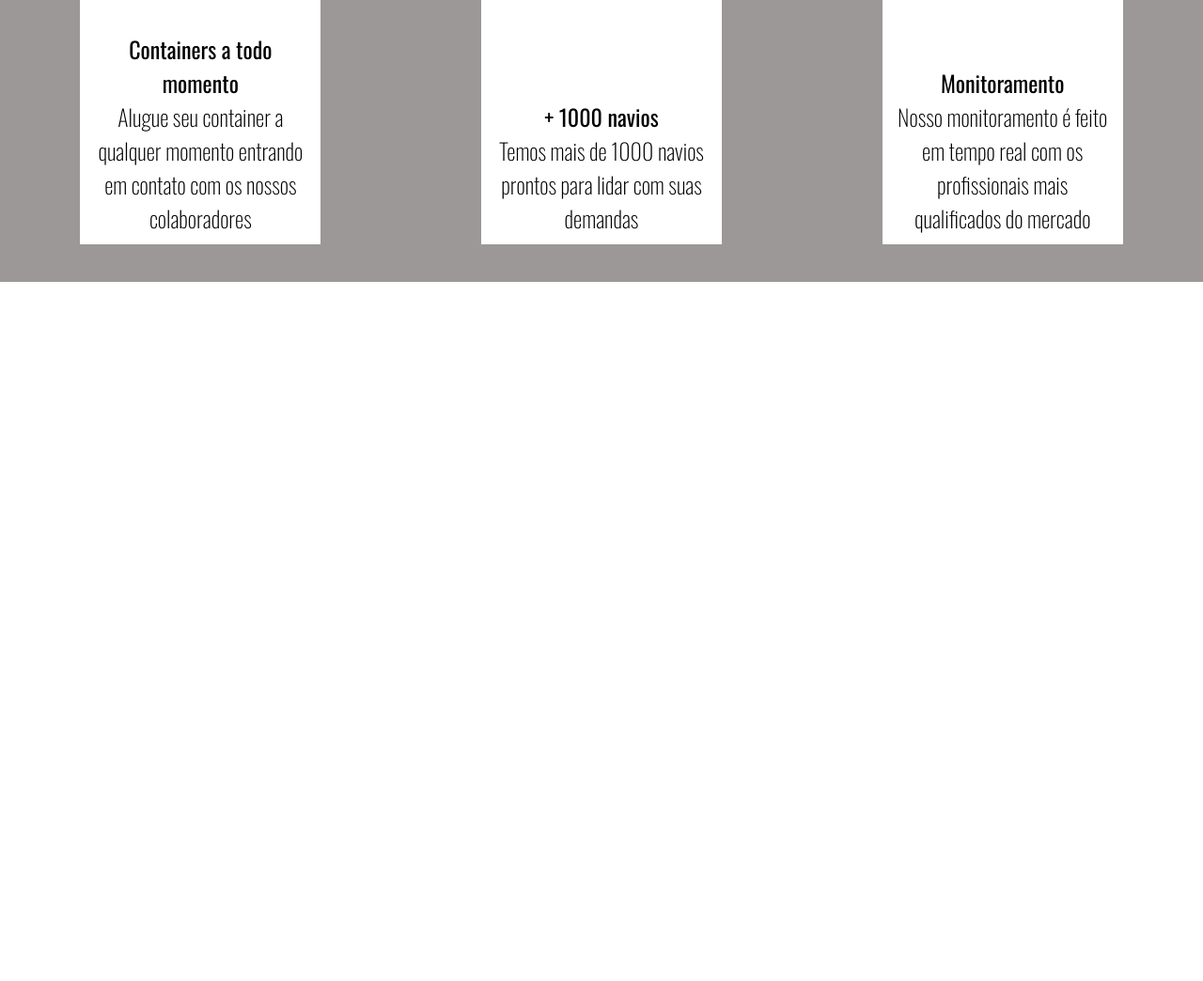
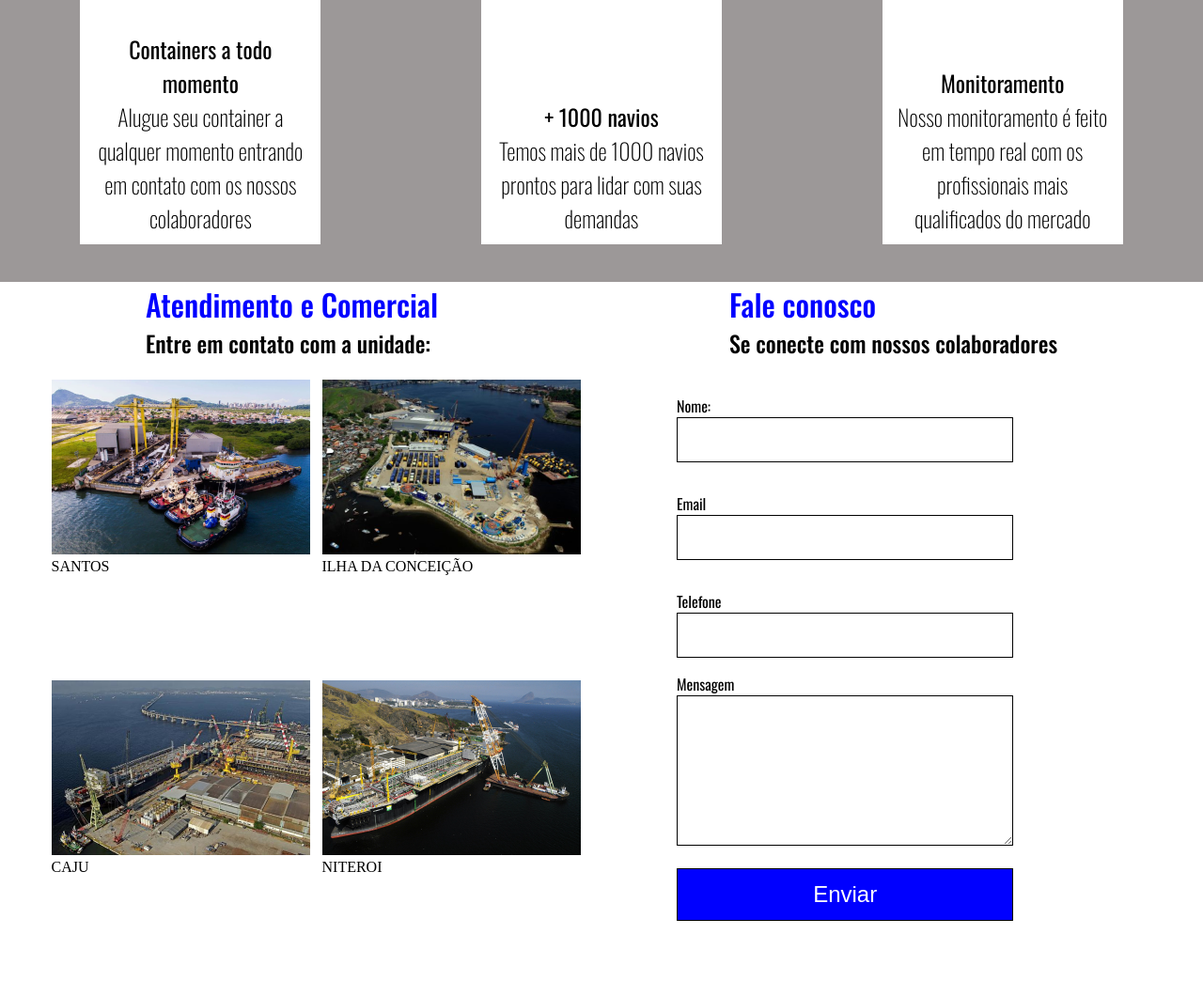
Before and after one commit to Ivansl2024/segundo_desafio, a plain HTML site: page index.html in a window 1280 px wide. Shown: the part 2151-3195 px from the top of the page at 94% size. Before the commit the page ends 2451 px from the top, so only its background shows below. Drawn offline with nearby package versions, Linux system fonts and the light colour scheme.

Commit message:
atualizado

```diff
--- a/index.html
+++ b/index.html
@@ -1,12 +1,10 @@
 <!DOCTYPE html>
 <html lang="pt-BR">
-
   <head>
-    <meta charset="UTF-8">
-    <meta name="viewport" content="width=device-width, initial-scale=1.0">
-    <link rel="stylesheet" href="style.css">
-    <title> Revisão PortoLogística </title>
-
+    <meta charset="UTF-8" />
+    <meta name="viewport" content="width=device-width, initial-scale=1.0" />
+    <link rel="stylesheet" href="style.css" />
+    <title>Revisão PortoLogística</title>
   </head>
 
   <body>
@@ -20,32 +18,30 @@
           <li><a href="" target="_blank"> Serviços </a></li>
         </ul>
       </nav>
-        <button> Contato </button>
+      <button>Contato</button>
     </header>
 
     <main>
-
       <section class="container_PortoLogistica">
-            <h1> PortoLogística </h1>
-            <p> Soluções integradas para gestão portuária </p>
-            <button> Serviços </button>
-
+        <h1>PortoLogística</h1>
+        <p>Soluções integradas para gestão portuária</p>
+        <button>Serviços</button>
       </section>
 
       <section class="container">
-
-
-
-
         <article class="texto">
-
           <h6>Gestão portuária integrada</h6>
           <h3>Simplificando suas operações portuarias</h3>
-                <p> A PortoLogistica é um sistema de gestão integrado de ultima geração desenvolvido para aumentar a
-                    eficiência e a segurança das operações portuárias no Brasil. Nossa plataforma oferece monitoramento
-                    em tempo real, automação de processos e análise de dados, garantindo que suas necessidades de
-                    movimentação, descarga e armazenamento de carga sejam atendidas com precisão. Faça parceria conosco
-                    para obter uma solução robusta e confiável para agilizar seus fluxos logísitcos. </p>
+          <p>
+            A PortoLogistica é um sistema de gestão integrado de ultima geração
+            desenvolvido para aumentar a eficiência e a segurança das operações
+            portuárias no Brasil. Nossa plataforma oferece monitoramento em
+            tempo real, automação de processos e análise de dados, garantindo
+            que suas necessidades de movimentação, descarga e armazenamento de
+            carga sejam atendidas com precisão. Faça parceria conosco para obter
+            uma solução robusta e confiável para agilizar seus fluxos
+            logísitcos.
+          </p>
           <ul>
             <li>
               <a href="" target="_blank">Entre em contato</a>
@@ -53,50 +49,115 @@
           </ul>
         </article>
 
-            <div class="elementos">
-
-            </div>
-
+        <div class="elementos"></div>
       </section>
 
       <section class="texto_1">
         <article>
-                <h6> Nossas soluções </h6>
-                <p> O que esperar do nosso sistema </p>
+          <h6>Nossas soluções</h6>
+          <p>O que esperar do nosso sistema</p>
         </article>
       </section>
 
       <section class="conteudo">
-
         <div class="figura_1">
           <div>
-                    <h6> Containers a todo momento </h6>
-                    <p> Alugue seu container a qualquer momento entrando em contato com os nossos colaboradores </p>
+            <h6>Containers a todo momento</h6>
+            <p>
+              Alugue seu container a qualquer momento entrando em contato com os
+              nossos colaboradores
+            </p>
           </div>
         </div>
 
         <div class="figura_2">
           <div>
-                    <h6> + 1000 navios </h6>
-                    <p> Temos mais de 1000 navios prontos para lidar com suas demandas </p>
+            <h6>+ 1000 navios</h6>
+            <p>
+              Temos mais de 1000 navios prontos para lidar com suas demandas
+            </p>
           </div>
         </div>
 
         <div class="figura_3">
           <div>
-                    <h6> Monitoramento </h6>
-                    <p> Nosso monitoramento é feito em tempo real com os profissionais mais qualificados do mercado </p>
+            <h6>Monitoramento</h6>
+            <p>
+              Nosso monitoramento é feito em tempo real com os profissionais
+              mais qualificados do mercado
+            </p>
+          </div>
+        </div>
+      </section>
+
+      <article class="texto_3">
+        <div>
+          <h4>Atendimento e Comercial</h4>
+          <p>Entre em contato com a unidade:</p>
         </div>
 
+        <div>
+          <h4>Fale conosco</h4>
+          <p>Se conecte com nossos colaboradores</p>
         </div>
+      </article>
+
+      <section class="imagens">
+        <section class="Portos">
+          <figure>
+            <img
+              src="./imagens/img_santos.png"
+              alt="Imagem do porto de santos"
+            />
+            <figcaption>SANTOS</figcaption>
+          </figure>
+
+          <figure>
+            <img src="./imagens/img_ilha_conceicao.png" alt="porto ilha da conceição"/>
+            <figcaption>ILHA DA CONCEIÇÃO</figcaption>
+          </figure>
+
+          <figure>
+            <img src="./imagens/img_caju.png" alt="porto do caju" />
+            <figcaption>CAJU</figcaption>
+          </figure>
+
+          <figure>
+            <img src="./imagens/img_niteroi.png" alt="porto niterio" />
+            <figcaption>NITEROI</figcaption>
+          </figure>
 
         </section>
 
+        <form>
+          <div>
+            <label for="nome"> Nome: </label>
+            <input type="text" name="nome" id="nome" />
+          </div>
+
+          <div>
+            <label for="email"> Email </label>
+            <input type="email" id="email">
+          </div>
+
+          <div>
+            <label for=" Telefone "> Telefone </label>
+            <input type="tel" name="Telefone" id="tel">
+          </div>
+
+          <div>
+            <label for=" Mensagem "> Mensagem </label>
+            <textarea name="Mensagem" rows="15"></textarea>
+          </div>
+
+        <div>
+          <input type="submit" value= "Enviar"/>
+        </div>
+
+        </form>
 
 
-
-
+      </section>
     </main>
   </body>
-
 </html>
--- a/style.scss
+++ b/style.scss
@@ -1,4 +1,4 @@
-@import url('https://fonts.googleapis.com/css2?family=Oswald:wght@200..700&family=Roboto:ital,wght@0,100;0,300;0,400;0,500;0,700;0,900;1,100;1,300;1,400;1,500;1,700;1,900&display=swap');
+@import url("https://fonts.googleapis.com/css2?family=Oswald:wght@200..700&family=Roboto:ital,wght@0,100;0,300;0,400;0,500;0,700;0,900;1,100;1,300;1,400;1,500;1,700;1,900&display=swap");
 
 * {
   margin: 0;
@@ -14,102 +14,77 @@ header {
   height: 15vh;
   font-family: "oswald";
 
-
   h2 {
-
     font-size: 2.5rem;
     font-weight: 700;
     color: #000000;
-
   }
 
   nav {
-
     width: 40%;
-
   }
 
   ul {
     display: flex;
     justify-content: space-evenly;
     list-style: none;
-
   }
 
   a {
     text-decoration: none;
     font-size: 1.25rem;
     font-weight: 500;
-        color: #5B5B5B;
-
+    color: #5b5b5b;
   }
 
   button {
-
-
     width: 10%;
     height: 6vh;
     font-size: 1.5rem;
     font-weight: 500;
     color: #000000;
     border: solid;
-        background-color: #FFFFFF;
-
+    background-color: #ffffff;
   }
-
 }
 
 .container_PortoLogistica {
   height: 80vh;
-    background-color: #5B5B5B;
+  background-color: #5b5b5b;
   background-image: url(./imagens/background.png);
   background-repeat: no-repeat;
   background-position: center;
   background-size: cover;
   font-family: "oswald";
 
-
   display: flex;
   flex-direction: column;
   justify-content: center;
   padding: 5%;
 
-
-
   h1 {
-
-        color: #FFFFFF;
+    color: #ffffff;
     font-size: 6rem;
     font-weight: 700;
-
-
-
   }
 
   p {
-
     text-align: left;
-        color: #FFFFFF;
+    color: #ffffff;
     font-size: 2rem;
     font-weight: 200;
   }
 
   button {
-
     width: 15%;
     height: 7vh;
     background-color: blue;
     border: solid 0;
     font-size: 1.5rem;
     font-weight: 700;
-        color: #FFFFFF;
+    color: #ffffff;
     margin: 2%;
-
-
   }
-
-
-
 }
 
 .container {
@@ -117,22 +92,17 @@ header {
   display: flex;
   justify-content: space-evenly;
 
-
-
-
   .elementos {
-
     width: 50%;
     height: 105vh;
     background-image: url(./imagens/imagem_gestao_portuaria.png);
     background-repeat: no-repeat;
-
   }
 
   .texto {
     width: 45%;
     height: 90vh;
-    text-align:left;
+    text-align: left;
   }
 
   h6 {
@@ -156,13 +126,10 @@ p {
   }
 
   ul {
-
     list-style: none;
-
   }
 
   a {
-
     font-size: 1.5rem;
     font-weight: 400;
     text-decoration: none;
@@ -170,13 +137,16 @@ a {
     font-family: "roboto";
   }
 
-.texto, h6, p, h3, a{
+  .texto,
+  h6,
+  p,
+  h3,
+  a {
     margin: 3%;
   }
-
 }
 
-.texto_1{
+.texto_1 {
   width: 100%;
   height: 15vh;
   display: flex;
@@ -185,24 +155,22 @@ a {
   background-color: #9c9898;
   padding: 2%;
 
-    h6{
+  h6 {
     font-size: 1.5rem;
     font-weight: 500;
     font-family: "oswald";
     color: blue;
   }
 
-    p{
+  p {
     font-size: 1.5rem;
     font-weight: 500;
     font-family: "oswald";
     color: black;
-
-
   }
 }
 
-.conteudo{
+.conteudo {
   width: 100%;
   height: 85vh;
   background-color: #9c9898;
@@ -210,14 +178,13 @@ a {
   justify-content: space-around;
   align-items: center;
 
-
   .figura_1 {
     background-image: url(./imagens/img_box_1.png);
     background-repeat: no-repeat;
     background-position: top;
     width: 20%;
     height: 75vh;
-    background-color:#FFFFFF
+    background-color: #ffffff;
   }
 
   .figura_2 {
@@ -226,8 +193,7 @@ a {
     background-position: top;
     width: 20%;
     height: 75vh;
-    background-color: #FFFFFF;
-
+    background-color: #ffffff;
   }
 
   .figura_3 {
@@ -236,33 +202,103 @@ a {
     background-position: top;
     width: 20%;
     height: 75vh;
-    background-color: #FFFFFF;
-
-
-
+    background-color: #ffffff;
   }
 
-div{
+  div {
     display: flex;
     flex-direction: column;
     justify-content: end;
     text-align: center;
     padding: 0.7%;
 
-
-    h6{
+    h6 {
       font-size: 1.5rem;
       font-weight: 400;
       font-family: "oswald";
-
     }
 
-    p{
+    p {
       font-size: 1.5rem;
       font-weight: 200;
       font-family: "oswald";
-
+    }
   }
 }
 
+.texto_3 {
+  width: 100%;
+  height: 13vh;
+  display: flex;
+  justify-content: space-around;
+  font-family: "oswald";
 }
+
+h4 {
+  font-size: 2rem;
+  font-weight: 500;
+  color: blue;
+}
+
+p {
+  font-size: 1.5rem;
+  font-weight: 500;
+  color: black;
+}
+
+.imagens {
+  display: flex;
+  height: 75vh;
+  justify-content: space-around;
+}
+
+form {
+  width: 40%;
+  height: 75vh;
+  display: flex;
+  flex-direction: column;
+
+  div {
+    display: flex;
+    flex-direction: column;
+    align-items: start;
+    justify-content: center;
+    height: 40vh;
+    font-family: "oswald";
+  }
+
+  div input {
+    outline: unset;
+    width: 70%;
+    height: 6vh;
+    border: 1px solid black;
+    font-size: 1.25rem;
+    font-weight: 300;
+  }
+
+  div textarea {
+    outline: unset;
+    width: 70%;
+    height: 20vh;
+    border: 1px solid black;
+    font-size: 1.25rem;
+    font-weight: 300;
+  }
+
+  div input[type="submit"] {
+    background-color: blue;
+    color: white;
+    width: 70%;
+    height: 7vh;
+    font-size: 1.5rem;
+    font-weight: 500;
+  }
+}
+
+.Portos {
+  display: flex;
+  width: 45%;
+  height: 80vh;
+  flex-wrap: wrap;
+  justify-content: space-around;
+}
```
Also changed, not shown: imagens/img_caju.png (added), imagens/img_ilha_conceicao.png (added), imagens/img_niteroi.png (added), imagens/img_santos.png (added), style.css, 1 other file. Lines whose indentation alone changed are shown as unchanged.
